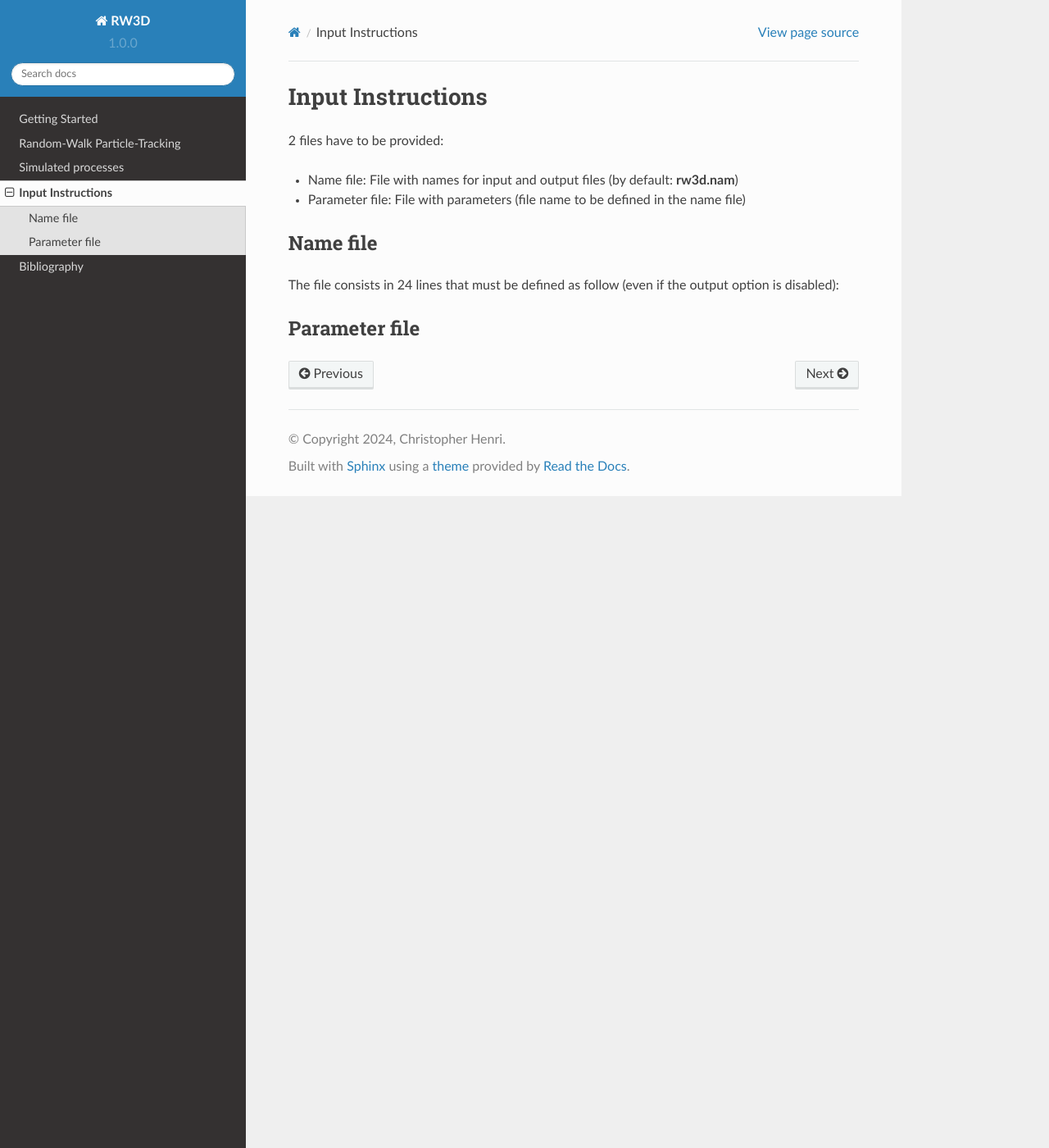
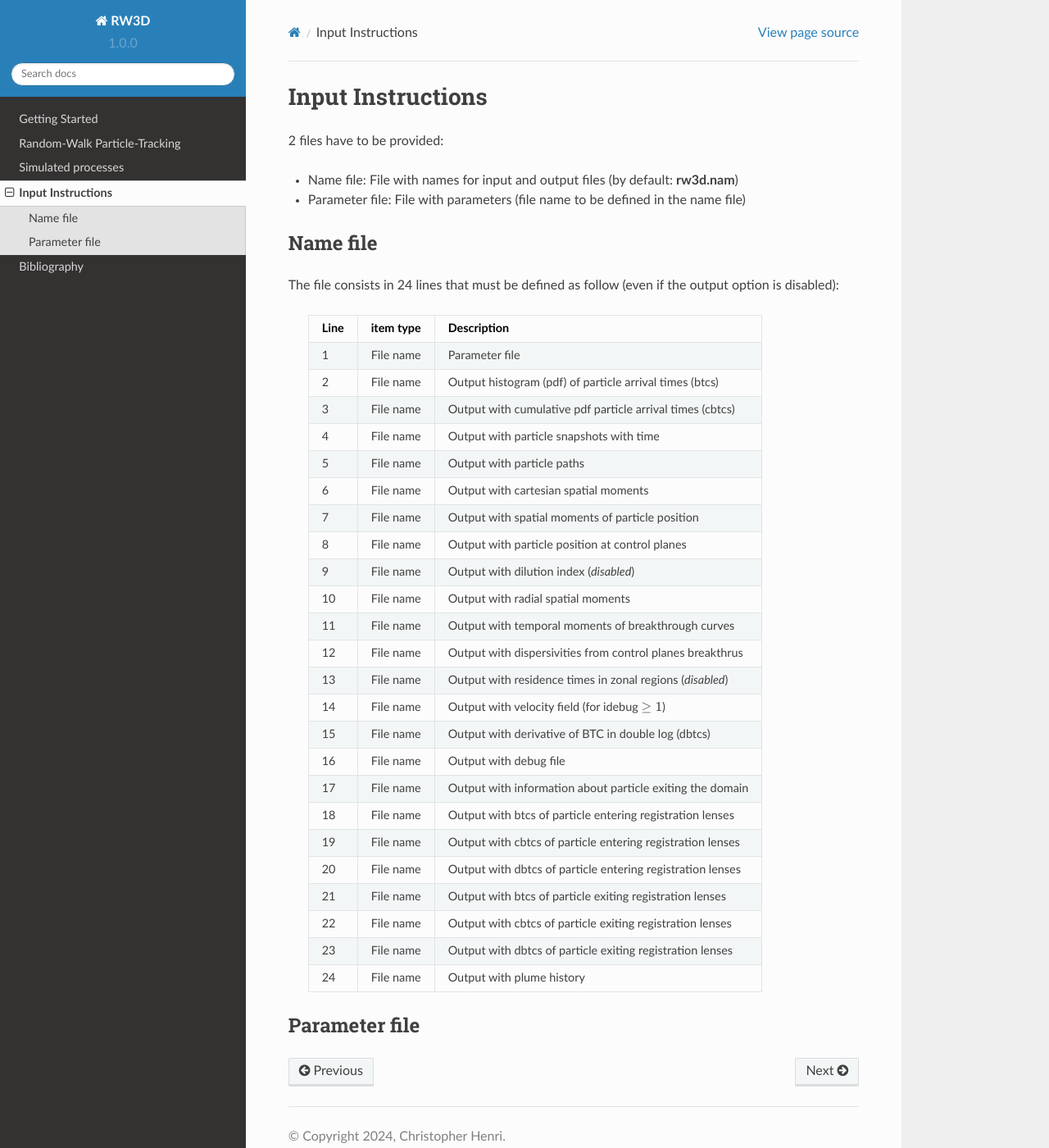
Before and after one commit to chrishenri/rw3d_manual, a Sphinx documentation site: the page built from docs/source/inputs.rst, in a window 1280 px wide and 1400 px high. Shown: the whole window at 82% size. Built offline with Sphinx 7.4.7 and the Read the Docs theme 2.0.0, drawn with Linux system fonts in a browser that asks for light colours.

Commit message:
edit table

```diff
--- a/docs/source/inputs.rst
+++ b/docs/source/inputs.rst
@@ -19,55 +19,83 @@ The file consists in 24 lines that must be defined as follow (even if the output
   +------+--------------+------------------------------------------------------------+
   |Line  | item type    | Description                                                |
   +======+==============+============================================================+
-  | 1	 | File name	| Parameter file                                             |
+  | 1    | File name    | Parameter file                                             |
   +------+--------------+------------------------------------------------------------+
-  | 2	 | File name	| Output histogram (pdf) of particle arrival times (btcs)    |
+  | 2    | File name    | Output histogram (pdf) of particle arrival times (btcs)    |
   +------+--------------+------------------------------------------------------------+
-  | 3	 | File name	| Output with cumulative pdf particle arrival times (cbtcs)  |
+  | 3    | File name    | Output with cumulative pdf particle arrival times (cbtcs)  |
   +------+--------------+------------------------------------------------------------+
-  | 4	 | File name	| Output with particle snapshots with time 	                 |
+  | 4    | File name    | Output with particle snapshots with time                   |
   +------+--------------+------------------------------------------------------------+
-  | 5	 | File name	| Output with particle paths                                 |
+  | 5    | File name    | Output with particle paths                                 |
   +------+--------------+------------------------------------------------------------+
-  | 6	 | File name	| Output with cartesian spatial moments                      |
+  | 6    | File name    | Output with cartesian spatial moments                      |
   +------+--------------+------------------------------------------------------------+
-  | 7	 | File name	| Output with spatial moments of particle position           |
+  | 7    | File name    | Output with spatial moments of particle position           |
   +------+--------------+------------------------------------------------------------+
-  | 8	 | File name	| Output with particle position at control planes            |
+  | 8    | File name    | Output with particle position at control planes            |
   +------+--------------+------------------------------------------------------------+
-  | 9	 | File name	| Output with dilution index  (*disabled*)                   |
+  | 9    | File name    | Output with dilution index  (*disabled*)                   |
   +------+--------------+------------------------------------------------------------+
-  | 10   | File name	| Output with radial spatial moments                         |
+  | 10   | File name    | Output with radial spatial moments                         |
   +------+--------------+------------------------------------------------------------+
-  | 11   | File name	| Output with temporal moments of breakthrough curves        |
+  | 11   | File name    | Output with temporal moments of breakthrough curves        |
   +------+--------------+------------------------------------------------------------+
-  | 12   | File name	| Output with dispersivities from control planes breakthrus  |
+  | 12   | File name    | Output with dispersivities from control planes breakthrus  |
   +------+--------------+------------------------------------------------------------+
-  | 13   | File name	| Output with residence times in zonal regions (*disabled*)  |
+  | 13   | File name    | Output with residence times in zonal regions (*disabled*)  |
   +------+--------------+------------------------------------------------------------+
-  | 14   | File name	| Output with velocity field (for idebug :math:`\geq 1`)     |
+  | 14   | File name    | Output with velocity field (for idebug :math:`\geq 1`)     |
   +------+--------------+------------------------------------------------------------+
-  | 15   | File name	| Output with derivative of BTC in double log (dbtcs)        |
+  | 15   | File name    | Output with derivative of BTC in double log (dbtcs)        |
   +------+--------------+------------------------------------------------------------+
-  | 16   | File name	| Output with debug file                                     |
+  | 16   | File name    | Output with debug file                                     |
   +------+--------------+------------------------------------------------------------+
-  | 17	 | File name	| Output with information about particle exiting the domain  |
+  | 17   | File name    | Output with information about particle exiting the domain  |
   +------+--------------+------------------------------------------------------------+
-  | 18   | File name	| Output with btcs of particle entering registration lenses  |
+  | 18   | File name    | Output with btcs of particle entering registration lenses  |
   +------+--------------+------------------------------------------------------------+
-  | 19   | File name	| Output with cbtcs of particle entering registration lenses |
+  | 19   | File name    | Output with cbtcs of particle entering registration lenses |
   +------+--------------+------------------------------------------------------------+
-  | 20   | File name	| Output with dbtcs of particle entering registration lenses |
+  | 20   | File name    | Output with dbtcs of particle entering registration lenses |
   +------+--------------+------------------------------------------------------------+
-  | 21   | File name	| Output with btcs of particle exiting registration lenses   |
+  | 21   | File name    | Output with btcs of particle exiting registration lenses   |
   +------+--------------+------------------------------------------------------------+
-  | 22   | File name	| Output with cbtcs of particle exiting registration lenses  |
+  | 22   | File name    | Output with cbtcs of particle exiting registration lenses  |
   +------+--------------+------------------------------------------------------------+
-  | 23   | File name	| Output with dbtcs of particle exiting registration lenses  |
+  | 23   | File name    | Output with dbtcs of particle exiting registration lenses  |
   +------+--------------+------------------------------------------------------------+
-  | 24   | File name	| Output with plume history                                  |
+  | 24   | File name    | Output with plume history                                  |
   +------+--------------+------------------------------------------------------------+
 
+..
+  ======= ============ ===============================================================
+  Line    item type    Description
+  ======= ============ ===============================================================
+  1       File name	   Parameter file
+  2       File name	   Output histogram (pdf) of particle arrival times (btcs)
+  3	      File name	Output with cumulative pdf particle arrival times (cbtcs)
+  4	      File name	Output with particle snapshots with time
+  5	      File name	Output with particle paths
+  6	      File name	Output with cartesian spatial moments
+  7	      File name	Output with spatial moments of particle position
+  8	      File name	Output with particle position at control planes
+  9	      File name	Output with dilution index  (*disabled*)
+  10   File name	Output with radial spatial moments
+  11   File name	Output with temporal moments of breakthrough curves
+  12   File name	Output with dispersivities from control planes breakthrus
+  13   File name	Output with residence times in zonal regions (*disabled*)
+  14   File name	Output with velocity field (for idebug :math:`\geq 1`)
+  15   File name	Output with derivative of BTC in double log (dbtcs)
+  16   File name	Output with debug file
+  17   File name	Output with information about particle exiting the domain
+  18   File name	Output with btcs of particle entering registration lenses
+  19   File name	Output with cbtcs of particle entering registration lenses
+  20   File name	Output with dbtcs of particle entering registration lenses
+  21   File name	Output with btcs of particle exiting registration lenses
+  22   File name	Output with cbtcs of particle exiting registration lenses
+  23   File name	Output with dbtcs of particle exiting registration lenses
+  24   File name	Output with plume history
 
 Parameter file
 ------------
```
